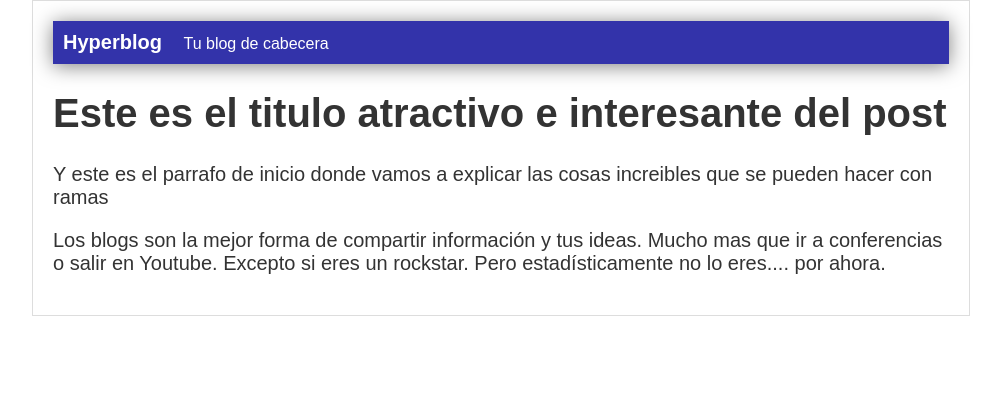
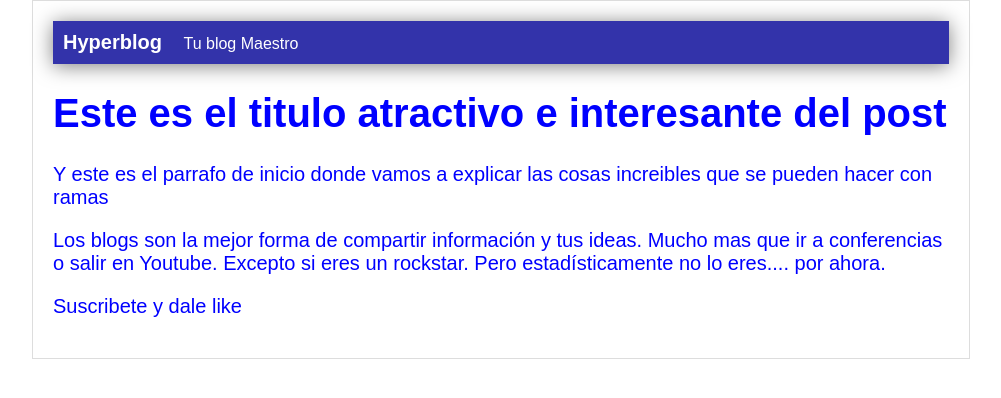
Before and after one commit to andresgonzalezrpo/hyperblog, a plain HTML site: page archivohtml.html in a window 1280 px wide. Shown: the whole page, without its empty margins (139-1140 px from the left). Drawn offline with Linux system fonts and the light colour scheme.

Commit message:
Agregue suscripcion, cambié la cabecera y puse todo azul

```diff
--- a/archivohtml.html
+++ b/archivohtml.html
@@ -7,7 +7,7 @@
         <div id="container">
             <div id="cabecera">
                 Hyperblog
-                <span id="tagline">Tu blog de cabecera</span>
+                <span id="tagline">Tu blog Maestro</span>
             </div>
             <div id="post">
                 <h1>Este es el titulo atractivo e interesante del post</h1>
@@ -19,6 +19,7 @@
                      Excepto si eres un rockstar. Pero estadísticamente no lo eres.... por ahora.
 
                 </p>
+                <p>Suscribete y dale like</p>
             </div>
         </div>
 
--- a/css/estilos.css
+++ b/css/estilos.css
@@ -1,6 +1,6 @@
 body
 {
-    color: #333;
+    color: blue;
     text-align: center;
     font-family: Arial;
     font-size: 16px;
```
